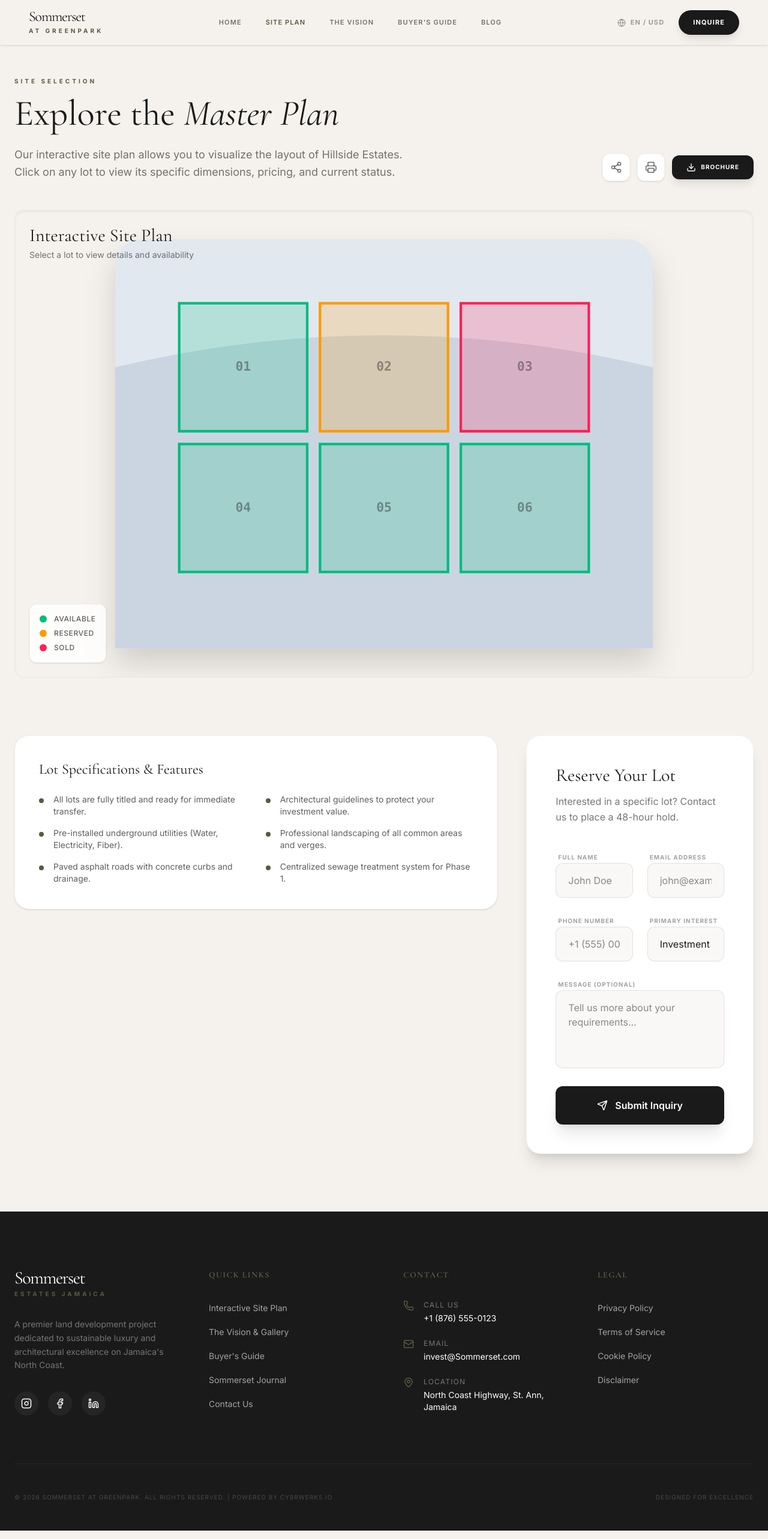
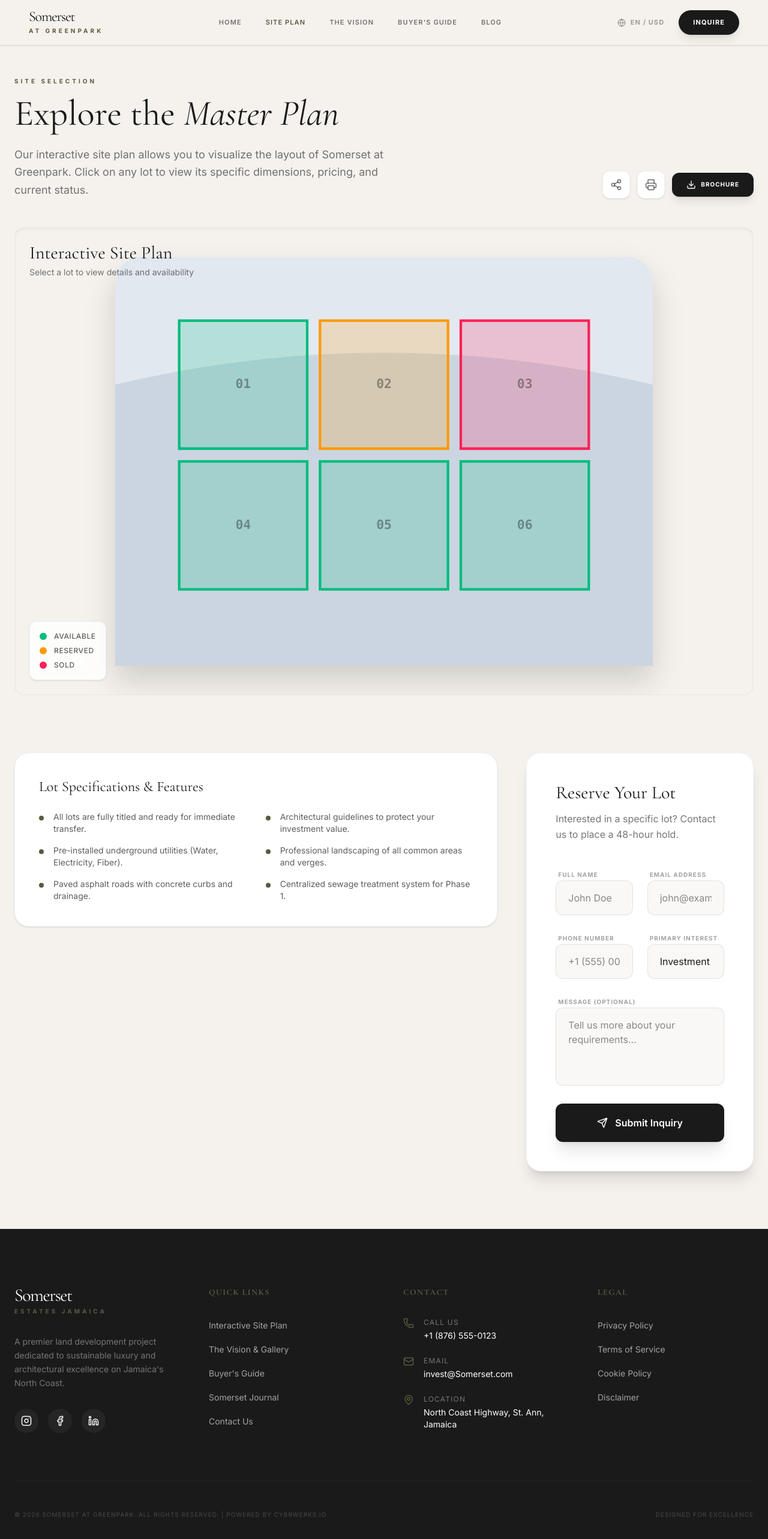
Before and after one commit to Juwan-Hollingsworth/summerset, a React (Vite) app: page /map in a window 1280 px wide. Shown: the top 2566 px of the page at 60% size. Built offline with nearby package versions, Linux system fonts and the light colour scheme.

Commit message:
fix copy

```diff
--- a/index.html
+++ b/index.html
@@ -3,7 +3,7 @@
   <head>
     <meta charset="UTF-8" />
     <meta name="viewport" content="width=device-width, initial-scale=1.0" />
-    <title>Sommerset at Greenpark</title>
+    <title>Somerset at Greenpark</title>
   </head>
   <body>
     <div id="root"></div>
--- a/metadata.json
+++ b/metadata.json
@@ -1,5 +1,5 @@
 {
-  "name": "Sommerset at Greenpark",
+  "name": "Somerset at Greenpark",
   "description": "Premium land development project in Jamaica featuring interactive site plans and luxury architectural visions.",
   "requestFramePermissions": []
 }
--- a/src/App.tsx
+++ b/src/App.tsx
@@ -21,14 +21,14 @@ const SEO = () => {
 
   useEffect(() => {
     const titles: Record<string, string> = {
-      '/': 'Sommerset at Greenpark | Luxury Land Development',
-      '/map': 'Interactive Site Plan | Sommerset at Greenpark',
-      '/vision': 'The Vision & Gallery | Sommerset at Greenpark',
-      '/guide': 'Buyer\'s Guide | Sommerset at Greenpark',
-      '/blog': 'Sommerset Journal | Real Estate Insights',
+      '/': 'Somerset at Greenpark | Luxury Land Development',
+      '/map': 'Interactive Site Plan | Somerset at Greenpark',
+      '/vision': 'The Vision & Gallery | Somerset at Greenpark',
+      '/guide': 'Buyer\'s Guide | Somerset at Greenpark',
+      '/blog': 'Somerset Journal | Real Estate Insights',
     };
 
-    document.title = titles[pathname] || 'Sommerset at Greenpark';
+    document.title = titles[pathname] || 'Somerset at Greenpark';
   }, [pathname]);
 
   return null;
@@ -58,7 +58,7 @@ export default function App() {
         {JSON.stringify({
           "@context": "https://schema.org/",
           "@type": "RealEstateListing",
-          "name": "Sommerset at Greenpark",
+          "name": "Somerset at Greenpark",
           "description": "Premium land development project in St. Ann, Jamaica.",
           "address": {
             "@type": "PostalAddress",
--- a/src/components/Footer.tsx
+++ b/src/components/Footer.tsx
@@ -9,7 +9,7 @@ export const Footer: React.FC = () => {
         <div className="grid grid-cols-1 md:grid-cols-2 lg:grid-cols-4 gap-16 mb-20">
           <div className="space-y-8">
             <Link to="/" className="flex flex-col">
-              <span className="text-3xl font-serif tracking-tighter text-white leading-none">Sommerset</span>
+              <span className="text-3xl font-serif tracking-tighter text-white leading-none">Somerset</span>
               <span className="text-[10px] uppercase tracking-[0.4em] text-brand-olive font-bold mt-1">Estates Jamaica</span>
             </Link>
             <p className="text-white/40 text-sm leading-relaxed">
@@ -34,7 +34,7 @@ export const Footer: React.FC = () => {
               <li><Link to="/map" className="text-white/60 hover:text-white transition-colors text-sm">Interactive Site Plan</Link></li>
               <li><Link to="/vision" className="text-white/60 hover:text-white transition-colors text-sm">The Vision & Gallery</Link></li>
               <li><Link to="/guide" className="text-white/60 hover:text-white transition-colors text-sm">Buyer's Guide</Link></li>
-              <li><Link to="/blog" className="text-white/60 hover:text-white transition-colors text-sm">Sommerset Journal</Link></li>
+              <li><Link to="/blog" className="text-white/60 hover:text-white transition-colors text-sm">Somerset Journal</Link></li>
               <li><a href="#" className="text-white/60 hover:text-white transition-colors text-sm">Contact Us</a></li>
             </ul>
           </div>
@@ -53,7 +53,7 @@ export const Footer: React.FC = () => {
                 <Mail size={18} className="text-brand-olive shrink-0" />
                 <div>
                   <p className="text-xs text-white/40 uppercase tracking-widest mb-1">Email</p>
-                  <p className="text-sm">invest@Sommerset.com</p>
+                  <p className="text-sm">invest@Somerset.com</p>
                 </div>
               </li>
               <li className="flex items-start gap-4">
@@ -79,7 +79,7 @@ export const Footer: React.FC = () => {
 
         <div className="pt-12 border-t border-white/5 flex flex-col md:flex-row justify-between items-center gap-6">
           <p className="text-[10px] uppercase tracking-widest text-white/20">
-            © 2026 Sommerset at Greenpark. All Rights Reserved. | Powered by CyBrWerks.io
+            © 2026 Somerset at Greenpark. All Rights Reserved. | Powered by CyBrWerks.io
           </p>
           <p className="text-[10px] uppercase tracking-widest text-white/20">
             Designed for Excellence
--- a/src/components/InteractiveMap.tsx
+++ b/src/components/InteractiveMap.tsx
@@ -154,7 +154,7 @@ export const InteractiveMap: React.FC = () => {
                     <h3 className="text-2xl font-serif text-brand-ink mb-1">Lot {selectedLot.number}</h3>
                     <div className="flex items-center gap-2 text-brand-ink/60 text-sm">
                       <MapPin size={14} />
-                      <span>Sommerset at Greenpark, Phase 1</span>
+                      <span>Somerset at Greenpark, Phase 1</span>
                     </div>
                   </div>
                   <div className={cn(
--- a/src/components/LeadForm.tsx
+++ b/src/components/LeadForm.tsx
@@ -61,7 +61,7 @@ export const LeadForm: React.FC<LeadFormProps> = ({
           <CheckCircle2 className="text-emerald-600" size={40} />
         </div>
         <h3 className="text-2xl font-serif text-brand-ink mb-2">Inquiry Received</h3>
-        <p className="text-brand-ink/60 mb-8">Thank you for your interest in Hillside Estates. One of our advisors will contact you shortly.</p>
+        <p className="text-brand-ink/60 mb-8">Thank you for your interest in Somerset at Greenpark. One of our advisors will contact you shortly.</p>
         <button
           onClick={() => setStatus('idle')}
           className="text-brand-olive font-semibold hover:underline"
--- a/src/components/Navbar.tsx
+++ b/src/components/Navbar.tsx
@@ -44,7 +44,7 @@ export const Navbar: React.FC = () => {
           <span className={cn(
             "text-2xl font-serif tracking-tighter leading-none transition-colors",
             isTransparentMode ? "text-white" : "text-brand-ink"
-          )}>Sommerset</span>
+          )}>Somerset</span>
           <span className="text-[10px] uppercase tracking-[0.4em] text-brand-olive font-bold mt-1">at Greenpark</span>
         </Link>
 
--- a/src/pages/BlogPage.tsx
+++ b/src/pages/BlogPage.tsx
@@ -39,9 +39,9 @@ export const BlogPage: React.FC = () => {
         <div className="flex flex-col md:flex-row md:items-end justify-between gap-8 mb-20">
           <div className="max-w-2xl">
             <span className="text-[10px] uppercase tracking-[0.4em] text-brand-olive font-bold mb-4 block">Insights & Updates</span>
-            <h1 className="text-4xl md:text-7xl font-serif text-brand-ink mb-6">The Hillside <span className="italic">Journal</span></h1>
+            <h1 className="text-4xl md:text-7xl font-serif text-brand-ink mb-6">The Somerset <span className="italic">Journal</span></h1>
             <p className="text-lg text-brand-ink/60 leading-relaxed">
-              Stay informed about construction progress, market insights, and the lifestyle that awaits you at Hillside Estates.
+              Stay informed about construction progress, market insights, and the lifestyle that awaits you at Somerset at Greenpark.
             </p>
           </div>
 
--- a/src/pages/BuyersGuidePage.tsx
+++ b/src/pages/BuyersGuidePage.tsx
@@ -123,7 +123,7 @@ export const BuyersGuidePage: React.FC = () => {
           <div className="bg-brand-ink p-12 rounded-[3rem] text-white">
             <h3 className="text-3xl font-serif mb-6">Download the Full Guide</h3>
             <p className="text-white/60 mb-10 leading-relaxed">
-              Our comprehensive Buyer's Guide includes detailed legal information, tax implications, and architectural guidelines for Hillside Estates.
+              Our comprehensive Buyer's Guide includes detailed legal information, tax implications, and architectural guidelines for Somerset at Greenpark.
             </p>
             <ul className="space-y-4 mb-10">
               <li className="flex items-center gap-3 text-sm">
--- a/src/pages/Home.tsx
+++ b/src/pages/Home.tsx
@@ -13,7 +13,7 @@ export const Home: React.FC = () => {
         <div className="absolute inset-0 z-0">
           <img
             src="/home-hero.png"
-            alt="Hillside Jamaica"
+            alt="Somerset at Greenpark"
             className="w-full h-full object-cover"
             referrerPolicy="no-referrer"
           />
@@ -34,7 +34,7 @@ export const Home: React.FC = () => {
               <span className="italic">Heart of Paradise</span>
             </h1>
             <p className="text-lg md:text-xl text-white/80 max-w-2xl mx-auto mb-12 font-light leading-relaxed">
-              Discover Hillside Estates—an exclusive collection of luxury residential lots overlooking the Caribbean Sea. Secure your piece of Jamaica today.
+              Discover Somerset at Greenpark—an exclusive collection of luxury residential lots overlooking the Caribbean Sea. Secure your piece of Jamaica today.
             </p>
             <div className="flex flex-col sm:flex-row items-center justify-center gap-6">
               <Link
@@ -71,7 +71,7 @@ export const Home: React.FC = () => {
                 <TrendingUp size={28} />
               </div>
               <h3 className="text-2xl font-serif text-brand-ink">High Appreciation</h3>
-              <p className="text-brand-ink/60 leading-relaxed">Located in a high-growth corridor, Hillside Estates offers significant capital gains potential for early investors.</p>
+              <p className="text-brand-ink/60 leading-relaxed">Located in a high-growth corridor, Somerset at Greenpark offers significant capital gains potential for early investors.</p>
             </div>
             <div className="space-y-6">
               <div className="w-14 h-14 bg-brand-paper rounded-2xl flex items-center justify-center text-brand-olive">
@@ -117,7 +117,7 @@ export const Home: React.FC = () => {
               Build Your Legacy on the <br /> <span className="italic">North Coast</span>
             </h2>
             <p className="text-lg text-brand-ink/70 leading-relaxed">
-              With lots starting from $110,000 USD, Hillside Estates provides an accessible entry point into the luxury Jamaican real estate market. Each lot is pre-serviced with water, electricity, and high-speed fiber optics.
+              With lots starting from $110,000 USD, Somerset at Greenpark provides an accessible entry point into the luxury Jamaican real estate market. Each lot is pre-serviced with water, electricity, and high-speed fiber optics.
             </p>
             <div className="flex flex-col gap-4">
               <div className="flex items-center gap-4 p-4 bg-white rounded-2xl border border-brand-ink/5 shadow-sm">
--- a/src/pages/MapPage.tsx
+++ b/src/pages/MapPage.tsx
@@ -12,7 +12,7 @@ export const MapPage: React.FC = () => {
             <span className="text-[10px] uppercase tracking-[0.4em] text-brand-olive font-bold mb-4 block">Site Selection</span>
             <h1 className="text-4xl md:text-6xl font-serif text-brand-ink mb-6">Explore the <span className="italic">Master Plan</span></h1>
             <p className="text-lg text-brand-ink/60 leading-relaxed">
-              Our interactive site plan allows you to visualize the layout of Hillside Estates. Click on any lot to view its specific dimensions, pricing, and current status.
+              Our interactive site plan allows you to visualize the layout of Somerset at Greenpark. Click on any lot to view its specific dimensions, pricing, and current status.
             </p>
           </div>
 
--- a/src/pages/VisionPage.tsx
+++ b/src/pages/VisionPage.tsx
@@ -34,7 +34,7 @@ export const VisionPage: React.FC = () => {
           <span className="text-[10px] uppercase tracking-[0.4em] text-brand-olive font-bold mb-4 block">The Vision</span>
           <h1 className="text-4xl md:text-7xl font-serif text-brand-ink mb-8">From Raw Beauty to <br /> <span className="italic">Architectural Excellence</span></h1>
           <p className="text-lg text-brand-ink/60 leading-relaxed">
-            We believe in preserving the natural essence of the land while introducing world-class design. Explore our vision for Hillside Estates through these conceptual comparisons.
+            We believe in preserving the natural essence of the land while introducing world-class design. Explore our vision for HSomerset at Greenpark through these conceptual comparisons.
           </p>
         </div>
 
@@ -98,7 +98,7 @@ export const VisionPage: React.FC = () => {
         <section className="mt-32 py-24 bg-brand-paper rounded-[3rem] text-center px-8">
           <h2 className="text-3xl md:text-5xl font-serif text-brand-ink mb-8">Ready to see it for yourself?</h2>
           <p className="text-brand-ink/60 max-w-xl mx-auto mb-12">
-            We offer private guided tours of the development site. Experience the views and the atmosphere of Hillside Estates in person.
+            We offer private guided tours of the development site. Experience the views and the atmosphere of Somerset at Greenpark in person.
           </p>
           <button className="px-10 py-5 bg-brand-ink text-white rounded-full font-bold uppercase tracking-widest text-xs hover:bg-brand-olive transition-all shadow-xl shadow-brand-ink/10">
             Book a Site Visit
```
Also changed, not shown: 1 other file (tests, documents, lock files or other folders).
